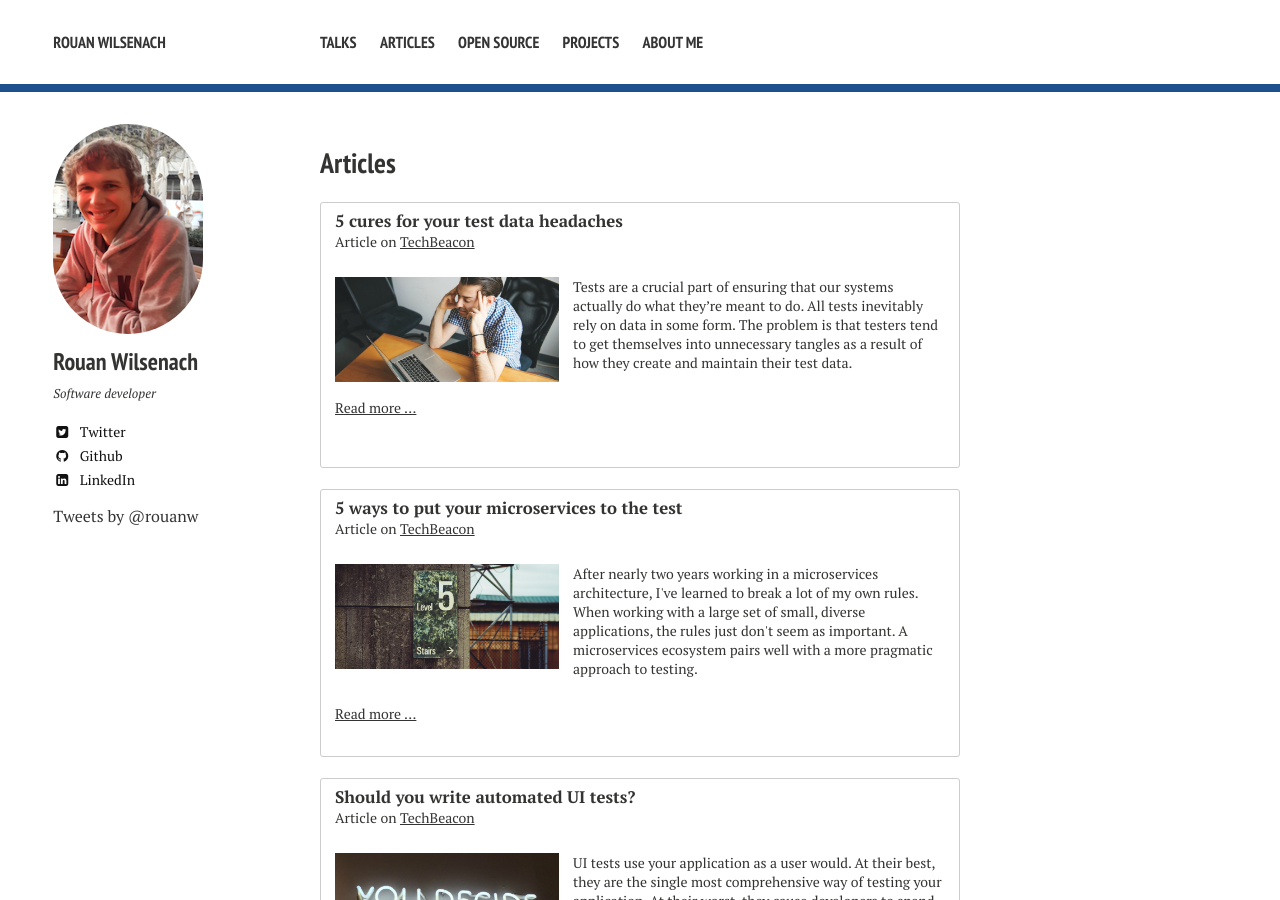
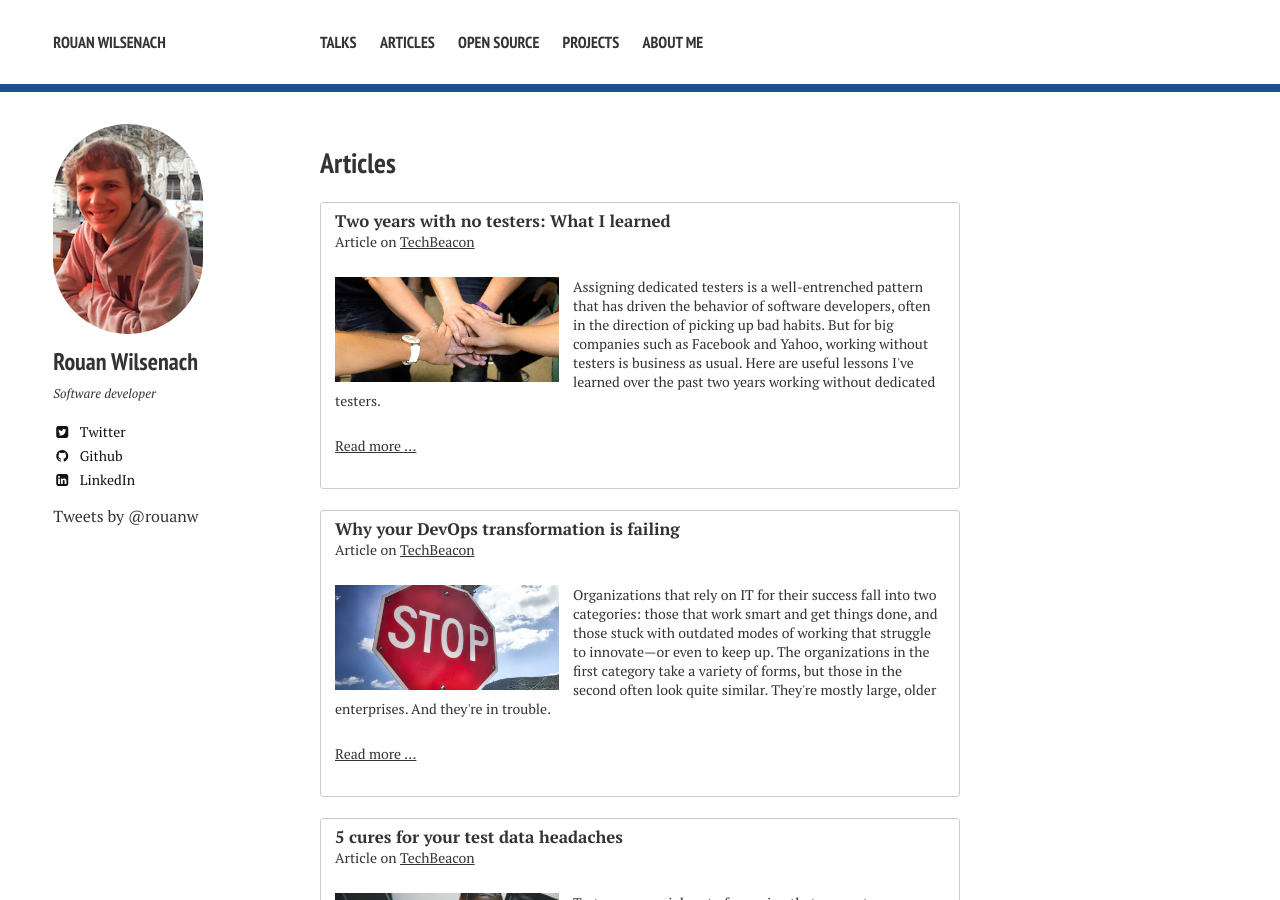
Before and after one commit to rouanw/rouanw.github.io, a Jekyll site: the page built from publications/index.md, in a window 1280 px wide and 900 px high. Built offline with Jekyll 4.4.1, drawn with Linux system fonts in a browser that asks for light colours; nearby versions of some CDN libraries; some web fonts are replaced; comment, search, counter and statistics services are not loaded.

Commit message:
add new tb articles

```diff
--- a/publications/index.md
+++ b/publications/index.md
@@ -5,6 +5,10 @@ tags: [Rouan, Wilsenach, ThoughtWorks, agile, software, developer, development,
 share: false
 ---
 <h2>Articles</h2>
+
+{% include _promo.html title="Two years with no testers: What I learned" type="Article on" publication="TechBeacon" url="https://techbeacon.com/two-years-no-testers-what-i-learned" imageUrl="images/all-in-quality.jpg" description="Assigning dedicated testers is a well-entrenched pattern that has driven the behavior of software developers, often in the direction of picking up bad habits. But for big companies such as Facebook and Yahoo, working without testers is business as usual. Here are useful lessons I've learned over the past two years working without dedicated testers." %}
+
+{% include _promo.html title="Why your DevOps transformation is failing" type="Article on" publication="TechBeacon" url="https://techbeacon.com/why-your-devops-transformation-failing" imageUrl="images/cultural-stop-sign.jpg" description="Organizations that rely on IT for their success fall into two categories: those that work smart and get things done, and those stuck with outdated modes of working that struggle to innovate—or even to keep up. The organizations in the first category take a variety of forms, but those in the second often look quite similar. They're mostly large, older enterprises. And they're in trouble." %}
 
 {% include _promo.html title="5 cures for your test data headaches" type="Article on" publication="TechBeacon" url="https://techbeacon.com/5-cures-your-test-data-headaches" imageUrl="images/headaches.jpg" description="Tests are a crucial part of ensuring that our systems actually do what they’re meant to do. All tests inevitably rely on data in some form. The problem is that testers tend to get themselves into unnecessary tangles as a result of how they create and maintain their test data." %}
 
```
Also changed, not shown: images/all-in-quality.jpg (added), images/cultural-stop-sign.jpg (added).
